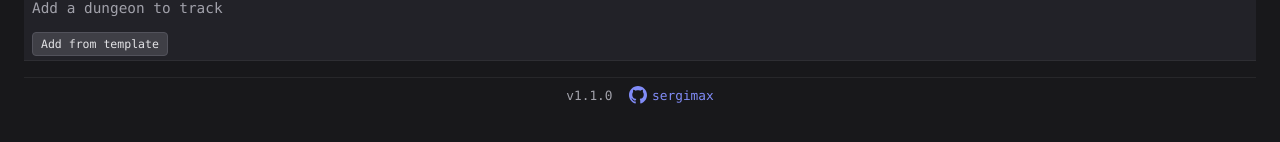
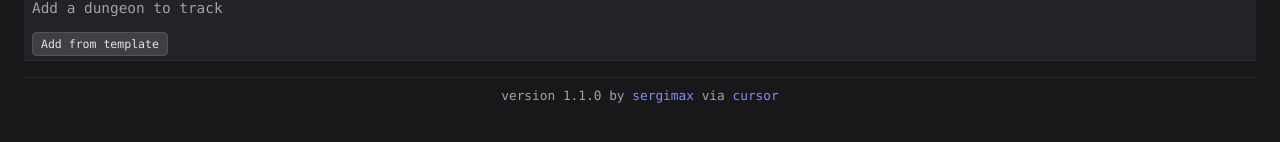
Before and after one commit to sergimax/my-raid-cds, a React (Vite) app: page / in a window 1280 px wide. Shown: the part 196-338 px from the top of the page. Built offline with nearby package versions, Linux system fonts and the light colour scheme.

Commit message:
refactor(app-footer): enhance footer layout and accessibility by restructuring content and updating styles

```diff
--- a/src/components/app-footer/index.tsx
+++ b/src/components/app-footer/index.tsx
@@ -2,29 +2,32 @@ import "./styles.css";
 
 export function AppFooter() {
   return (
-    <footer className="app-footer">
-      <span className="app-footer-version" aria-label="Version">
-        v{__APP_VERSION__}
-      </span>
+    <footer
+      className="app-footer"
+      aria-label={`Version ${__APP_VERSION__} by sergimax via cursor`}
+    >
+      <span className="app-footer-line">
+        version{" "}
+        <span className="app-footer-version">{__APP_VERSION__}</span>
+        {" "}
+        by{" "}
         <a
           href="https://github.com/sergimax"
           target="_blank"
           rel="noopener noreferrer"
-        aria-label="sergimax on GitHub"
         >
-        <svg
-          className="github-icon"
-          xmlns="http://www.w3.org/2000/svg"
-          width="18"
-          height="18"
-          viewBox="0 0 24 24"
-          fill="currentColor"
-          aria-hidden
-        >
-          <path d="M12 0c-6.626 0-12 5.373-12 12 0 5.302 3.438 9.8 8.207 11.387.599.111.793-.261.793-.577v-2.234c-3.338.726-4.033-1.416-4.033-1.416-.546-1.387-1.333-1.756-1.333-1.756-1.089-.745.083-.729.083-.729 1.205.084 1.839 1.237 1.839 1.237 1.07 1.834 2.807 1.304 3.492.997.107-.775.418-1.305.762-1.604-2.665-.305-5.467-1.334-5.467-5.931 0-1.311.469-2.381 1.236-3.221-.124-.303-.535-1.524.117-3.176 0 0 1.008-.322 3.301 1.23.957-.266 1.983-.399 3.003-.404 1.02.005 2.047.138 3.006.404 2.291-1.552 3.297-1.23 3.297-1.23.653 1.653.242 2.874.118 3.176.77.84 1.235 1.911 1.235 3.221 0 4.609-2.807 5.624-5.479 5.921.43.372.823 1.102.823 2.222v3.293c0 .319.192.694.801.576 4.765-1.589 8.199-6.086 8.199-11.386 0-6.627-5.373-12-12-12z" />
-        </svg>
           sergimax
         </a>
+        {" "}
+        via{" "}
+        <a
+          href="https://cursor.com"
+          target="_blank"
+          rel="noopener noreferrer"
+        >
+          cursor
+        </a>
+      </span>
     </footer>
   );
 }
--- a/src/components/app-footer/styles.css
+++ b/src/components/app-footer/styles.css
@@ -6,9 +6,12 @@
   flex-wrap: wrap;
   align-items: center;
   justify-content: center;
-  gap: 0.5rem 1rem;
   font-size: 0.9em;
   color: var(--zinc-400);
+}
+
+.app-footer-line {
+  text-align: center;
 }
 
 .app-footer-version {
@@ -16,18 +19,11 @@
 }
 
 .app-footer a {
-  display: inline-flex;
-  align-items: center;
-  gap: 0.35rem;
   color: #818cf8;
 }
 
 .app-footer a:hover {
   color: #a5b4fc;
-}
-
-.app-footer .github-icon {
-  flex-shrink: 0;
 }
 
 @media (min-width: 1024px) {
```
Lines whose indentation alone changed are shown as unchanged.
